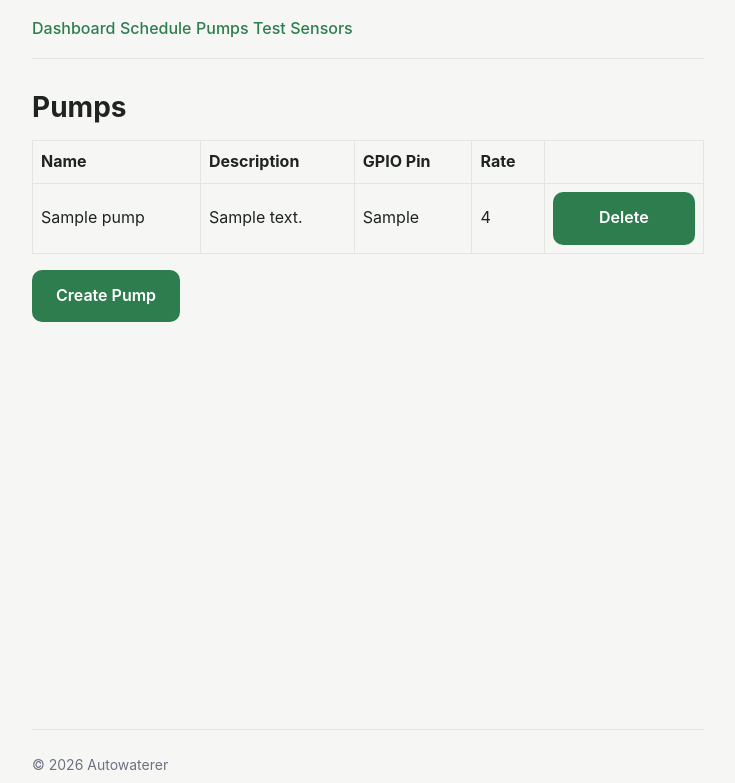
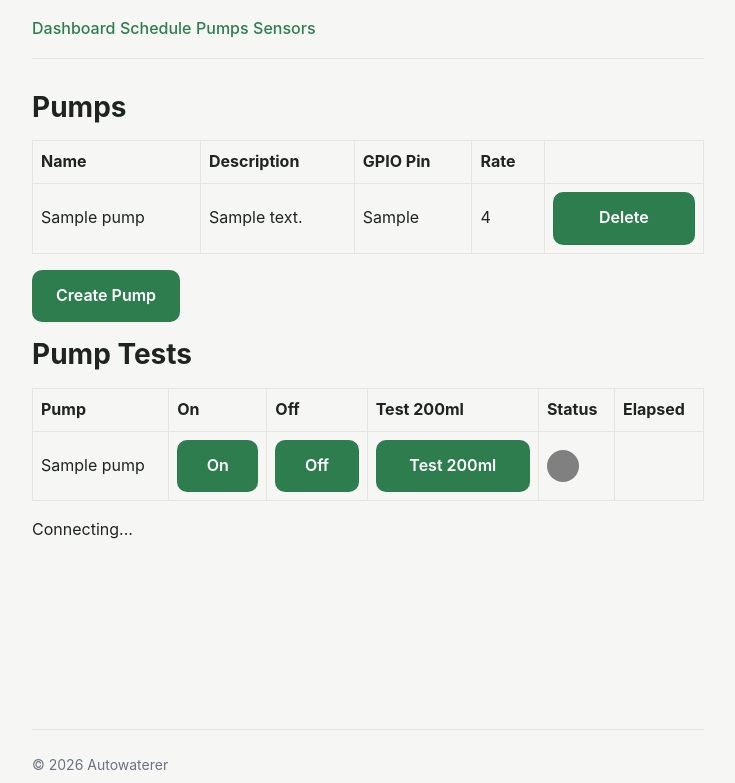
Before and after one commit to iansear/Autowaterer, a Python web app: template autowaterer/templates/pumps.html in a window 1280 px wide. Shown: the top 783 px of the page, without its empty margins (272-1007 px from the left). Run offline with Jinja, Linux system fonts and the light colour scheme; the template is opened without the code that fills it: most values are stand-ins (such as "Sample title", 1, 10 or a date in 2020).

Commit message:
Remove test page, add to pumps

```diff
--- a/autowaterer/routes/autowater.py
+++ b/autowaterer/routes/autowater.py
@@ -108,9 +108,9 @@ async def pumps():
 async def sensors():
     return await render_template('sensors.html', water_level_sensors=await list_water_level_sensors())
 
-@bp.route('/tests')
-async def tests():
-    return await render_template('tests.html', pumps=await list_pumps())
+# @bp.route('/tests')
+# async def tests():
+#     return await render_template('tests.html', pumps=await list_pumps())
 
 # Job routes
 @bp.route('/create-job', methods=['GET', 'POST'])
--- a/autowaterer/templates/base.html
+++ b/autowaterer/templates/base.html
@@ -18,7 +18,6 @@
         <a href="/dashboard">Dashboard</a>
         <a href="/schedule">Schedule</a>
         <a href="/pumps">Pumps</a>
-        <a href="/tests">Test</a>
         <a href="/sensors">Sensors</a>
         {# <a href="/logout">Logout</a> #}
     </nav>
--- a/autowaterer/templates/pumps.html
+++ b/autowaterer/templates/pumps.html
@@ -32,4 +32,54 @@
 </table>
 
 <p><a class="button" href="{{ url_for('autowater.create_pump') }}">Create Pump</a></p>
+
+<h1>Pump Tests</h1>
+<table id="pump-status-container" data-pump-status-url="{{ url_for('autowater.pump_status') }}">
+    <thead>
+        <tr>
+            <th>Pump</th>
+            <th>On</th>
+            <th>Off</th>
+            <th>Test 200ml</th>
+            <th>Status</th>
+            <th>Elapsed</th>
+        </tr>
+    </thead>
+    <tbody>
+        {% for pump in pumps %}
+        <tr>
+            <td>{{ pump.name }}</td>
+            <td>
+                <form action="{{ url_for('autowater.turn_on_pump') }}" method="post">
+                    <input type="hidden" name="pump_id" value="{{ pump.id }}">
+                    <button type="submit">On</button>
+                </form>
+            </td>
+            <td>
+                <form action="{{ url_for('autowater.turn_off_pump') }}" method="post">
+                    <input type="hidden" name="pump_id" value="{{ pump.id }}">
+                    <button type="submit">Off</button>
+                </form>
+            </td>
+            <td>
+                <form action="{{ url_for('autowater.test_water') }}" method="post">
+                    <input type="hidden" name="pump_id" value="{{ pump.id }}">
+                    <button type="submit">Test 200ml</button>
+                </form>
+            </td>
+            <td>
+                <div class="pump-status-indicator" data-pump-id="{{ pump.id }}"></div>
+            </td>
+            <td>
+                <p class="pump-elapsed" data-pump-id="{{ pump.id }}"></p>
+            </td>
+        </tr>
+        {% endfor %}
+    </tbody>
+</table>
+<p id="pump-status-text">Connecting...</p>
 {% endblock %}
+
+{% block scripts %}
+<script src="{{ url_for('static', filename='js/pump_ws.js') }}"></script>
+{% endblock %}
```
Also changed, not shown: autowaterer/__init__.py (+0 -13 lines).
